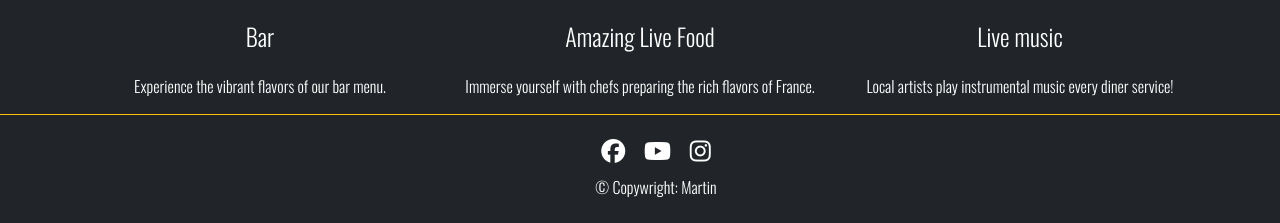
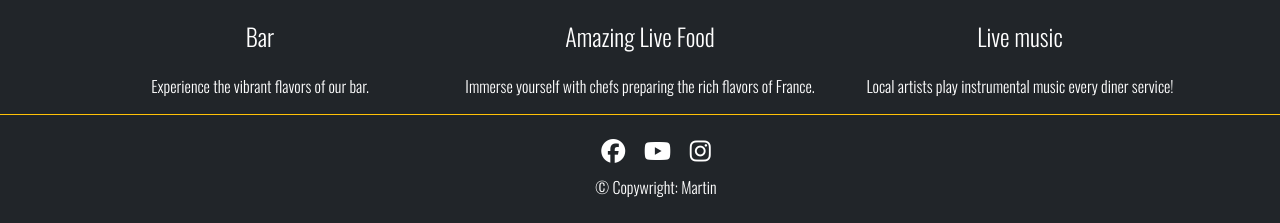
Before and after one commit to MartinFortuna/mrw-restaurant, a Django app: page / in a window 1280 px wide. Shown: the part 1217-1440 px from the top of the page. Run offline with Django 3.2, Linux system fonts and the light colour scheme; some libraries are stand-ins or nearby versions.

Commit message:
Final commit

```diff
--- a/templates/restaurant/index.html
+++ b/templates/restaurant/index.html
@@ -26,7 +26,7 @@
       <div class="col-sm-4 text-center">
         <img src="{% static 'mrw/images/drinks.webp' %}" class="img-fluid border border-warning" alt="Drinks">
         <h4 class="my-4">Bar</h4>
-        <p class="card-text">Experience the vibrant flavors of our bar menu.</p>
+        <p class="card-text">Experience the vibrant flavors of our bar.</p>
       </div>
       <div class="smallscreen border-top border-warning w-25 mx-auto my-4"></div>
       <div class="col-sm-4 text-center">
```
